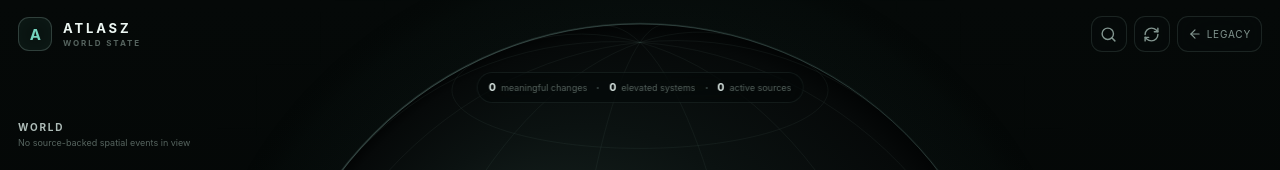
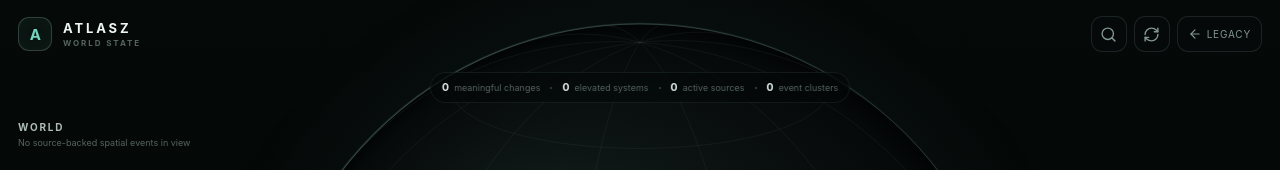
Before and after one commit to gryszzz/Atlasz-Intel, a React (Vite) app: page / in a window 1280 px wide. Shown: the top 170 px of the page. Built offline with nearby package versions, Linux system fonts and the light colour scheme.

Commit message:
feat(world): surface evidence convergence in World shell

```diff
--- a/src/world/WorldShell.tsx
+++ b/src/world/WorldShell.tsx
@@ -23,6 +23,9 @@ import { useWorldIntelSnapshot } from '../worldIntelStore'
 import type { WorldIntelEvent } from '../worldIntel'
 import type { WorldMode } from './model'
 import { WorldGlobe } from './WorldGlobe'
+import { worldEventFromLegacy } from './legacyBridge'
+import { clusterWorldEvents } from './eventClustering'
+import { scoreConvergence } from './convergence'
 import './WorldShell.css'
 
 type ModeSpec = {
@@ -153,6 +156,26 @@ export default function WorldShell() {
     filteredEvents.find((event) => event.id === selectedEventId) ??
     filteredEvents[0]
 
+  const worldEvents = useMemo(
+    () => filteredEvents.map(worldEventFromLegacy),
+    [filteredEvents],
+  )
+  const clusters = useMemo(
+    () => clusterWorldEvents(worldEvents),
+    [worldEvents],
+  )
+  const worldEventMap = useMemo(
+    () => new Map(worldEvents.map((event) => [event.id, event])),
+    [worldEvents],
+  )
+  const selectedCluster = selectedEvent
+    ? clusters.find((cluster) => cluster.eventIds.includes(selectedEvent.id))
+    : undefined
+  const selectedConvergence =
+    selectedCluster && selectedCluster.eventIds.length > 1
+      ? scoreConvergence(selectedCluster, worldEventMap)
+      : undefined
+
   const geocodedCount = filteredEvents.filter(
     (event) => Number.isFinite(event.lat) && Number.isFinite(event.lon),
   ).length
@@ -210,6 +233,11 @@ export default function WorldShell() {
         <div>
           <strong>{sourceCount}</strong>
           <span>active sources</span>
+        </div>
+        <i />
+        <div>
+          <strong>{clusters.length}</strong>
+          <span>event clusters</span>
         </div>
       </section>
 
@@ -308,6 +336,12 @@ export default function WorldShell() {
               <span><Activity size={13} />{selectedEvent.confidence}% confidence</span>
               <span><Database size={13} />{selectedEvent.sourceId}</span>
               <span><Clock3 size={13} />{relativeTime(selectedEvent.timestamp)} ago</span>
+              {selectedConvergence && selectedCluster && (
+                <span className="atlasz-convergence-meta">
+                  <Layers3 size={13} />
+                  {selectedCluster.eventIds.length} linked changes · {selectedConvergence.domains.length} domains
+                </span>
+              )}
             </div>
 
             <div className="atlasz-intel-grid">
@@ -329,6 +363,21 @@ export default function WorldShell() {
                   {selectedEvent.affectedAssets.length === 0 && <em>No source-backed asset link</em>}
                 </div>
               </section>
+
+              {selectedConvergence && selectedCluster && (
+                <section>
+                  <div className="atlasz-section-label">CONVERGENCE</div>
+                  <div className="atlasz-convergence-block">
+                    <strong>{Math.round(selectedConvergence.score * 100)}</strong>
+                    <div>
+                      <span>{selectedConvergence.domains.join(' · ')}</span>
+                      <small>
+                        local-derived ranking · {selectedConvergence.independentSourceCount} source group(s)
+                      </small>
+                    </div>
+                  </div>
+                </section>
+              )}
 
               <section>
                 <div className="atlasz-section-label">EVIDENCE STATE</div>
```
